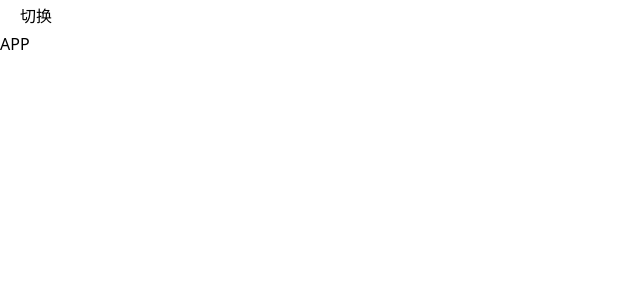
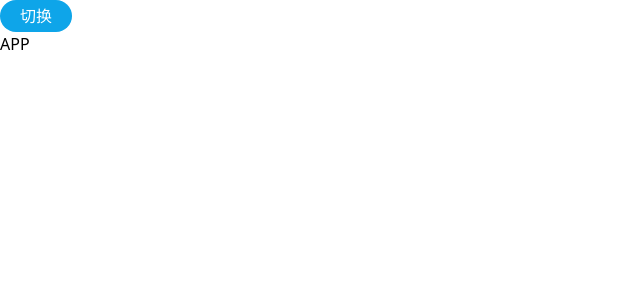
Before and after one commit to VaynePeng/translator, a Vue app: page / in a window 1280 px wide. Shown: the top 300 px of the page, without its empty margins (0-640 px from the left). Built offline with nearby package versions, Linux system fonts and the light colour scheme.

Commit message:
fix: tailwind 失效

```diff
--- a/tailwind.config.js
+++ b/tailwind.config.js
@@ -3,8 +3,9 @@ export default {
   darkMode: 'class',
   content: ['./src/**/*.{vue,jsx,tsx}'],
   theme: {
-    colors: {},
-    extend: {}
+    extend: {
+      colors: {}
+    }
   },
   plugins: []
 }
```
